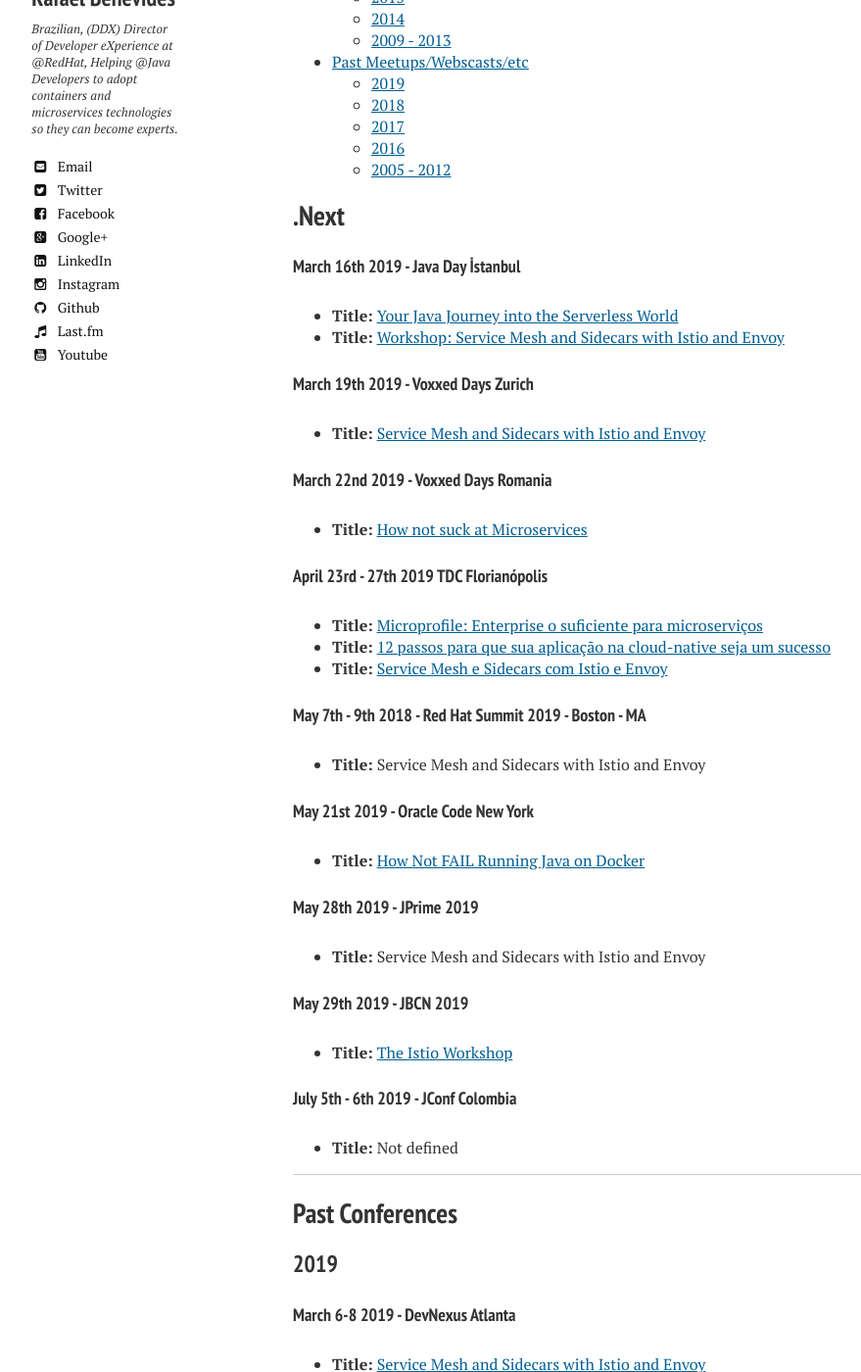
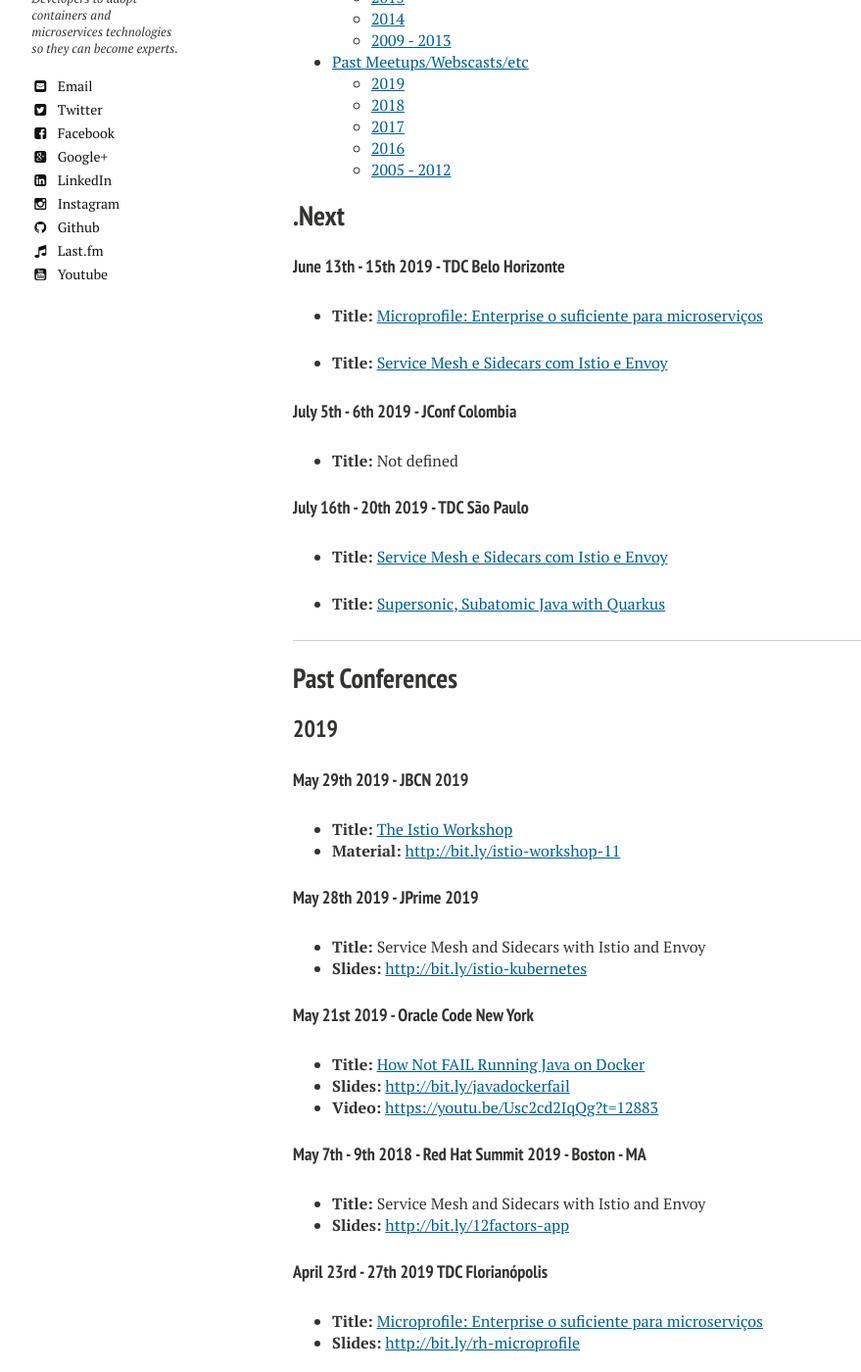
Before and after one commit to rafabene/rafabene.github.io, a Jekyll site: the page built from talks/index.md, in a window 1280 px wide and 1400 px high, scrolled down 682 px. Shown: the whole window at 98% size, without its empty margins (21-900 px from the left). Built offline with Jekyll 4.4.1, drawn with Linux system fonts in a browser that asks for light colours; nearby versions of some CDN libraries; comment, search, counter and statistics services are not loaded; some of the changed text lies outside the part shown.

Commit message:
Updated talks

```diff
--- a/_config.yml
+++ b/_config.yml
@@ -29,7 +29,7 @@
 # Site owner
 owner:
   name: Rafael Benevides
-  avatar: rafaelbenevides.jpg
+  avatar: Rafael18.png
   bio: "Brazilian, (DDX) Director of Developer eXperience at @RedHat, Helping @Java Developers to adopt containers and microservices technologies so they can become experts."
   email: rafabene@gmail.com
   disqus-shortname: rafaelbenevidesblog
--- a/talks/index.md
+++ b/talks/index.md
@@ -16,35 +16,18 @@
 
 ## .Next
 
-#### March 16th 2019 - Java Day İstanbul
-- **Title:** [Your Java Journey into the Serverless World](https://javaday.istanbul/speaker/rafael-benevides/)
-- **Title:** [Workshop: Service Mesh and Sidecars with Istio and Envoy](https://javaday.istanbul/speaker/rafael-benevides/)
+#### June 13th - 15th 2019 - TDC Belo Horizonte
+- **Title:** [Microprofile: Enterprise o suficiente para microserviços](http://www.thedevelopersconference.com.br/tdc/2019/belohorizonte/trilha-java)
 
-#### March 19th 2019 - Voxxed Days Zurich
-- **Title:** [Service Mesh and Sidecars with Istio and Envoy](https://cfpvdz19.confinabox.com/talk/RSL-3477)
-
-#### March 22nd 2019 - Voxxed Days Romania
-- **Title:** [How not suck at Microservices](https://romania.voxxeddays.com/2019/02/03/how-not-suck-at-microservices//)
-
-#### April 23rd - 27th 2019 TDC Florianópolis
-- **Title:** [Microprofile: Enterprise o suficiente para microserviços](http://www.thedevelopersconference.com.br/tdc/2019/florianopolis/trilha-arquitetura-java)
-- **Title:** [12 passos para que sua aplicação na cloud-native seja um sucesso](http://www.thedevelopersconference.com.br/tdc/2019/florianopolis/trilha-cloud)
-- **Title:** [Service Mesh e Sidecars com Istio e Envoy](http://www.thedevelopersconference.com.br/tdc/2019/florianopolis/trilha-microservices)
-
-#### May 7th - 9th 2018 - Red Hat Summit 2019 - Boston - MA
-- **Title:** Service Mesh and Sidecars with Istio and Envoy
-
-#### May 21st 2019 - Oracle Code New York
-- **Title:** [How Not FAIL Running Java on Docker](https://developer.oracle.com/code/newyork-may-2019)
-
-#### May 28th 2019 - JPrime 2019
-- **Title:** Service Mesh and Sidecars with Istio and Envoy
-
-#### May 29th 2019 - JBCN 2019
-- **Title:** [The Istio Workshop](http://www.jbcnconf.com/2019/infoTalk.html?id=5c196e0238da165f64820b2a)
+- **Title:** [Service Mesh e Sidecars com Istio e Envoy](http://www.thedevelopersconference.com.br/tdc/2019/belohorizonte/trilha-microservices)
 
 #### July 5th - 6th 2019 - JConf Colombia
 - **Title:** Not defined
+
+#### July 16th - 20th 2019 - TDC São Paulo
+- **Title:** [Service Mesh e Sidecars com Istio e Envoy](http://www.thedevelopersconference.com.br/tdc/2019/saopaulo/trilha-containers)
+
+- **Title:** [Supersonic, Subatomic Java with Quarkus](http://www.thedevelopersconference.com.br/tdc/2019/saopaulo/trilha-java)
 
 
 <hr>
@@ -52,6 +35,51 @@
 ## Past Conferences
 
 ### 2019
+
+#### May 29th 2019 - JBCN 2019
+- **Title:** [The Istio Workshop](http://www.jbcnconf.com/2019/infoTalk.html?id=5c196e0238da165f64820b2a)
+- **Material:** [http://bit.ly/istio-workshop-11](http://bit.ly/istio-workshop-11)
+
+#### May 28th 2019 - JPrime 2019
+- **Title:** Service Mesh and Sidecars with Istio and Envoy
+- **Slides:** [http://bit.ly/istio-kubernetes](http://bit.ly/istio-kubernetes)
+
+#### May 21st 2019 - Oracle Code New York
+- **Title:** [How Not FAIL Running Java on Docker](https://developer.oracle.com/code/newyork-may-2019)
+- **Slides:** [http://bit.ly/javadockerfail](http://bit.ly/javadockerfail)
+- **Video:** [https://youtu.be/Usc2cd2IqQg?t=12883](https://youtu.be/Usc2cd2IqQg?t=12883)
+
+#### May 7th - 9th 2018 - Red Hat Summit 2019 - Boston - MA
+- **Title:** Service Mesh and Sidecars with Istio and Envoy
+- **Slides:** [http://bit.ly/12factors-app](http://bit.ly/12factors-app)
+
+#### April 23rd - 27th 2019 TDC Florianópolis
+- **Title:** [Microprofile: Enterprise o suficiente para microserviços](http://www.thedevelopersconference.com.br/tdc/2019/florianopolis/trilha-arquitetura-java)
+- **Slides:** [http://bit.ly/rh-microprofile](http://bit.ly/rh-microprofile)
+
+- **Title:** [12 passos para que sua aplicação na cloud-native seja um sucesso](http://www.thedevelopersconference.com.br/tdc/2019/florianopolis/trilha-cloud)
+- **Slides:** [http://bit.ly/12factors-app](http://bit.ly/12factors-app)
+
+- **Title:** [Service Mesh e Sidecars com Istio e Envoy](http://www.thedevelopersconference.com.br/tdc/2019/florianopolis/trilha-microservices)
+- **Slides:** [http://bit.ly/istio-kubernetes](http://bit.ly/istio-kubernetes)
+
+#### March 22nd 2019 - Voxxed Days Romania
+- **Title:** [How not suck at Microservices](https://romania.voxxeddays.com/2019/02/03/how-not-suck-at-microservices//)
+- **Slides:** [http://bit.ly/redhatmsa](http://bit.ly/redhatmsa)
+
+
+#### March 19th 2019 - Voxxed Days Zurich
+- **Title:** [Service Mesh and Sidecars with Istio and Envoy](https://cfpvdz19.confinabox.com/talk/RSL-3477)
+- **Video:** [https://youtu.be/KLBFR_rUreE](https://youtu.be/KLBFR_rUreE)
+- **Slides:** [http://bit.ly/istio-kubernetes](http://bit.ly/istio-kubernetes)
+
+
+#### March 16th 2019 - Java Day İstanbul
+- **Title:** [Your Java Journey into the Serverless World](https://javaday.istanbul/speaker/rafael-benevides/)
+- **Slides:** [http://bit.ly/serverlessfull](http://bit.ly/serverlessfull)
+
+- **Title:** [Workshop: Service Mesh and Sidecars with Istio and Envoy](https://javaday.istanbul/speaker/rafael-benevides/)
+- **Slides:** [http://bit.ly/istio-kubernetes](http://bit.ly/istio-kubernetes)
 
 #### March 6-8 2019 - DevNexus Atlanta
 - **Title:** [Service Mesh and Sidecars with Istio and Envoy](https://devnexus.com/presentations/3023/)
@@ -70,6 +98,7 @@
 - **Title:** Using Microservices with OpenShift
 
 - **Title:** Serverless or Serverfull: Microservices & Functions on Kubernetes
+- **Slides:** [http://bit.ly/serverlessfull](http://bit.ly/serverlessfull)
 
 #### January 16th - Microservice Day - Atlanta, USA
 - **Title:** [Serverless or Serverfull: Microservices & Functions on Kubernetes](https://www.redhat.com/en/events/red-hat-microservices-day-atlanta-2019)
```
Also changed, not shown: 1 other file.
